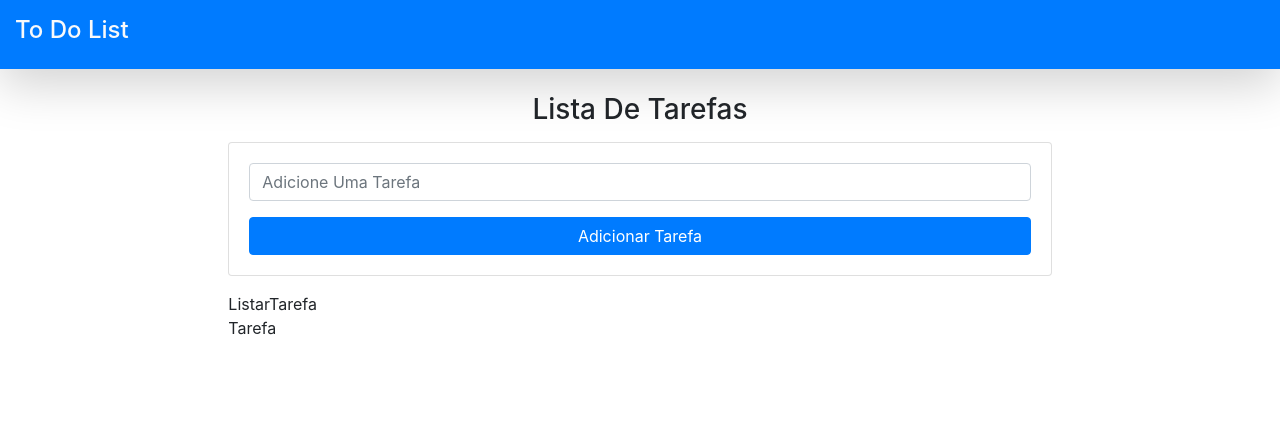
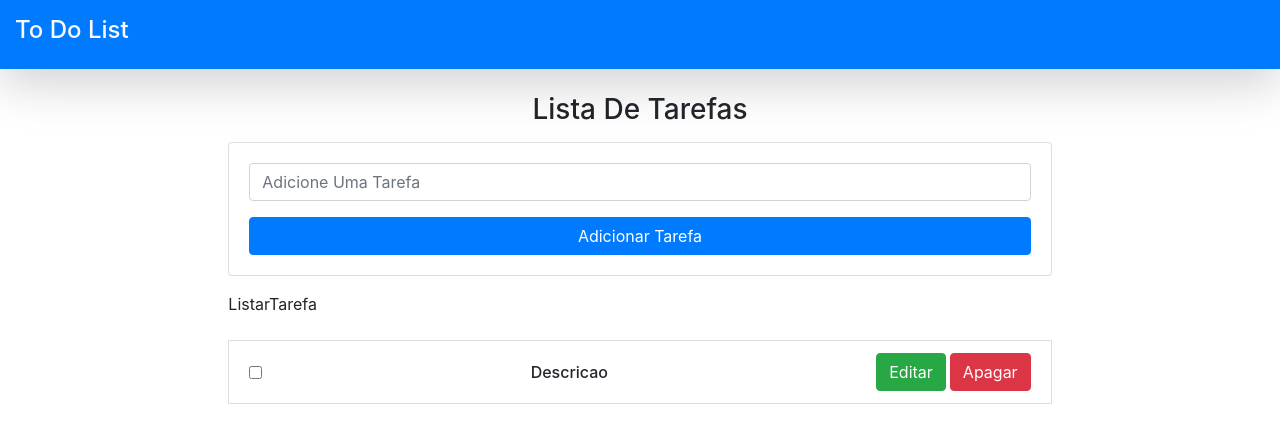
Before and after one commit to LeoniTeixeira/desafio_frontend, a React (Create React App) app: page / in a window 1280 px wide. Shown: the top 442 px of the page. Built offline with nearby package versions, Linux system fonts and the light colour scheme.

Commit message:
criacao da lista de tarefas

```diff
--- a/src/components/Tarefa.js
+++ b/src/components/Tarefa.js
@@ -3,9 +3,17 @@ import React, { Component } from 'react'
 export default class Tarefa extends Component {
     render() {
         return (
-            <div>
-                Tarefa
-            </div>
+            <li className='list-group-item text-capitalize d-flex
+              justify-content-between my-4 flex-wrap'>
+                <input type="checkbox" className='my-auto'/>
+                <h6 className='my-auto'>descricao</h6>
+                <div className='my-auto'>
+                    <button type='submit' className='btn btn-success
+                      my-auto text-capitalize'>editar</button>
+                    <button type='submit' className='btn btn-danger
+                      ml-1 my-auto text-capitalize'>Apagar</button>
+                </div>
+            </li>
         )
     }
 }
```
